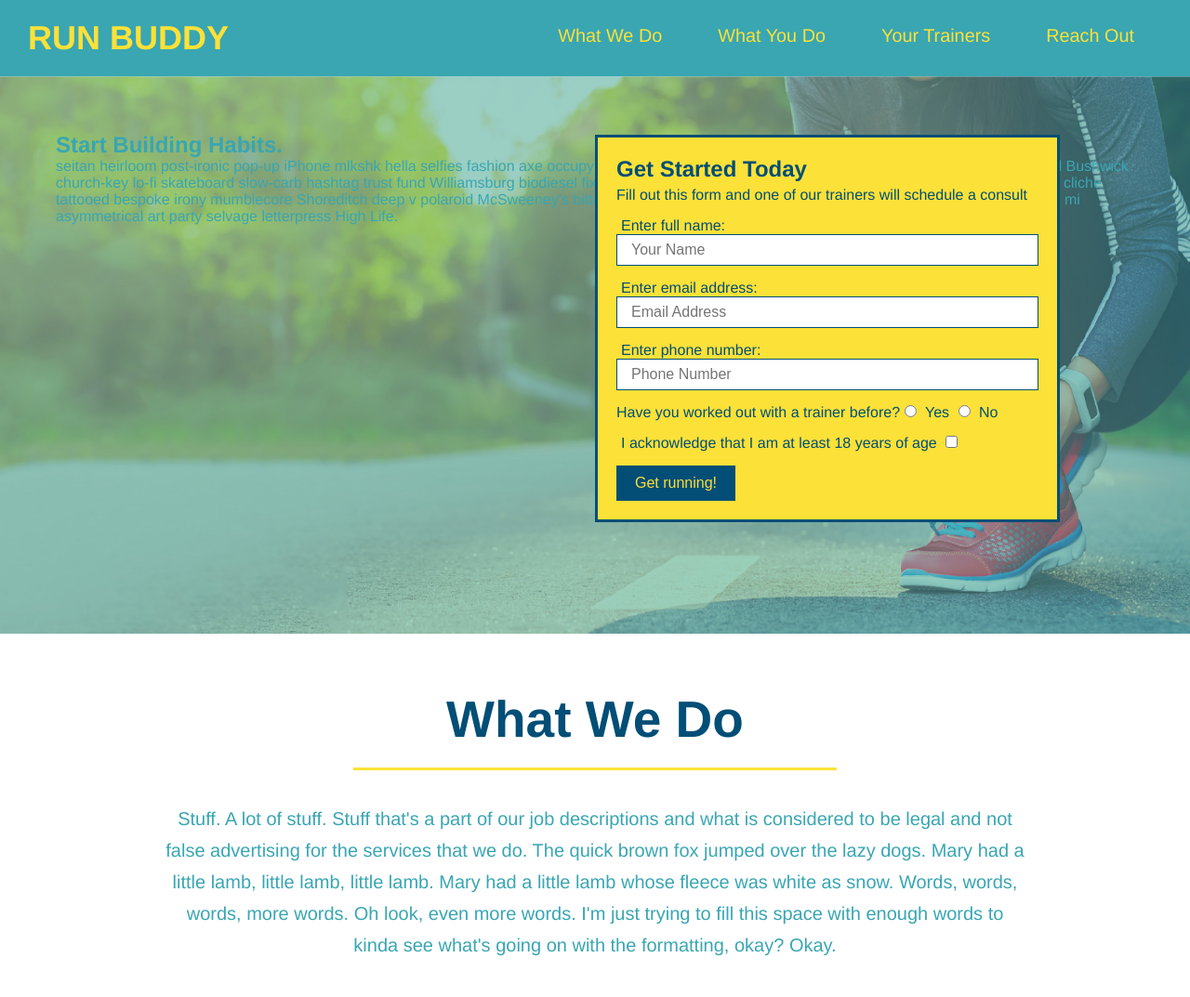
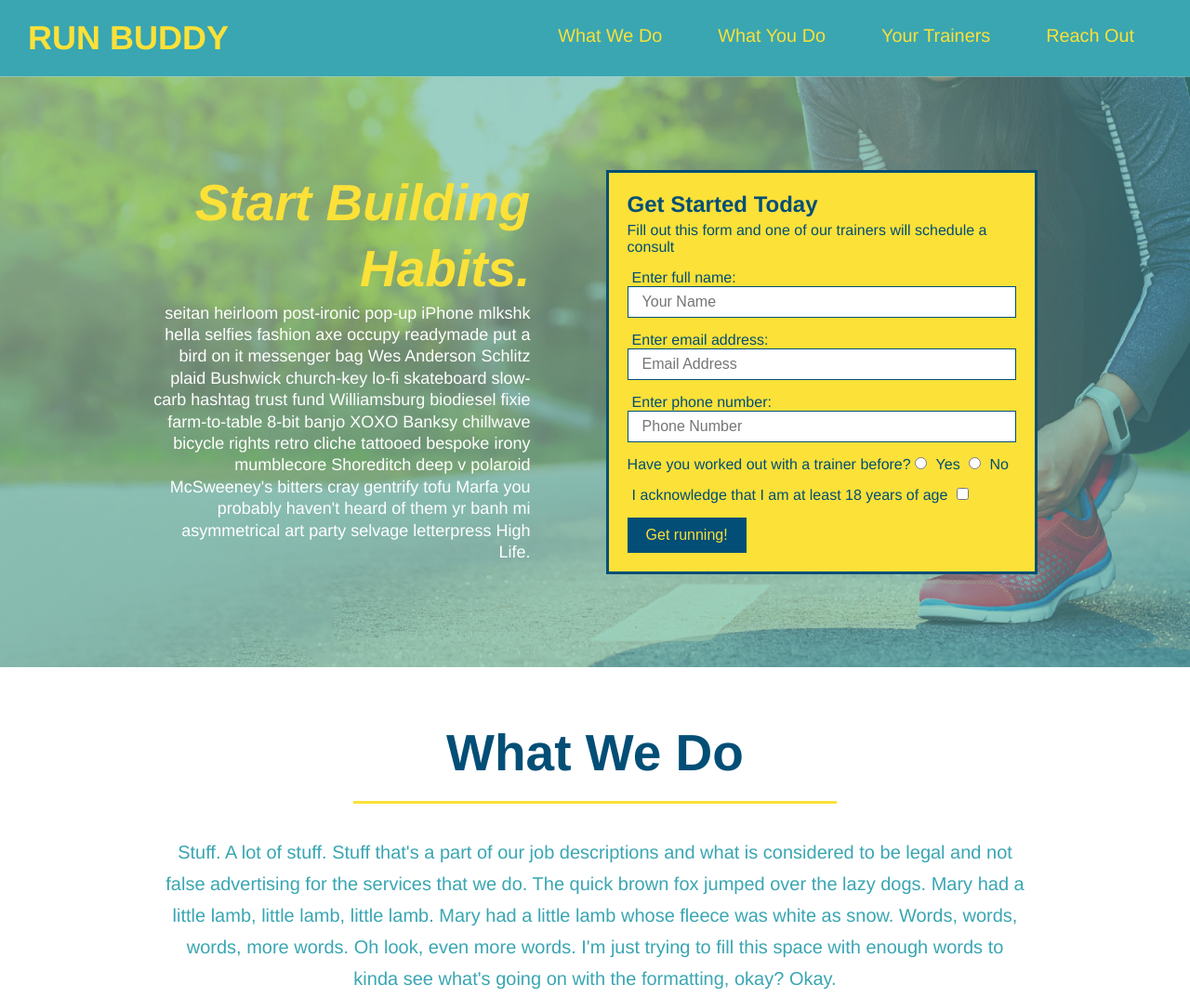
Before and after one commit to Azurene/run-buddy, a plain HTML site: page index.html in a window 1280 px wide. Shown: the top 1073 px of the page at 93% size. Drawn offline with Linux system fonts and the light colour scheme.

Commit message:
add flexbox to the hero

```diff
--- a/assets/css/style.css
+++ b/assets/css/style.css
@@ -54,17 +54,18 @@ footer {
     background: #fce138;
     width: 100%;
     padding: 40px 35px;
+    display: flex;
+    justify-content: space-between;
+    flex-wrap: wrap;
 }
 
 footer h2 {
-    display: inline;
     color: #024e76;
     font-size: 30px;
     margin: 0;
 }
 
 footer div {
-    float: right;
     line-height: 1.5;
     text-align: right;
 }
@@ -81,20 +82,36 @@ section {
 /* Homepage Hero */
 .hero {
     background-image: url("../images/hero-bg.jpg");
-    height: 600px;
     background-size: cover;
     background-position: center;
-    position: relative;
+    display: flex;
+    justify-content: center;
+    flex-wrap: wrap;
 }
+
+.hero-cta {
+    width: 35%;
+    text-align: right;
+    margin: 3.5%;
+    color: #fff;
+    font-size: 18px;
+    line-height: 1.3;
+}
+
+.hero-cta h2 {
+    font-style: italic;
+    font-size: 55px;
+    color: #fce138;
+}
+
 .hero-form {
     background-color: #fce138;
     padding: 20px;
-    width: 500px;
     color: #024e76;
     border: solid 3px #024e76;
-    position: absolute;
     bottom: 120px;
-    right: 140px;
+    width: 40%;
+    margin: 3.5%;
 }
 
 .hero-form h3 {
```
